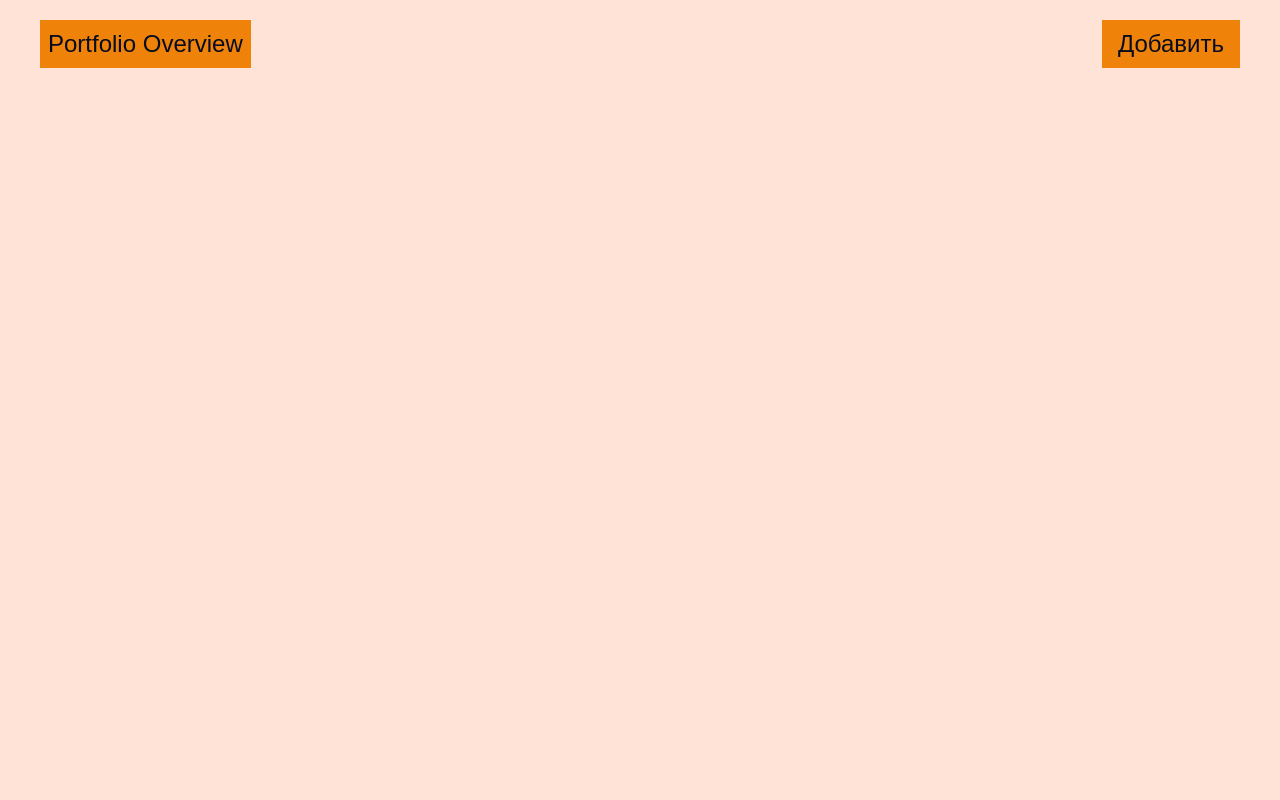
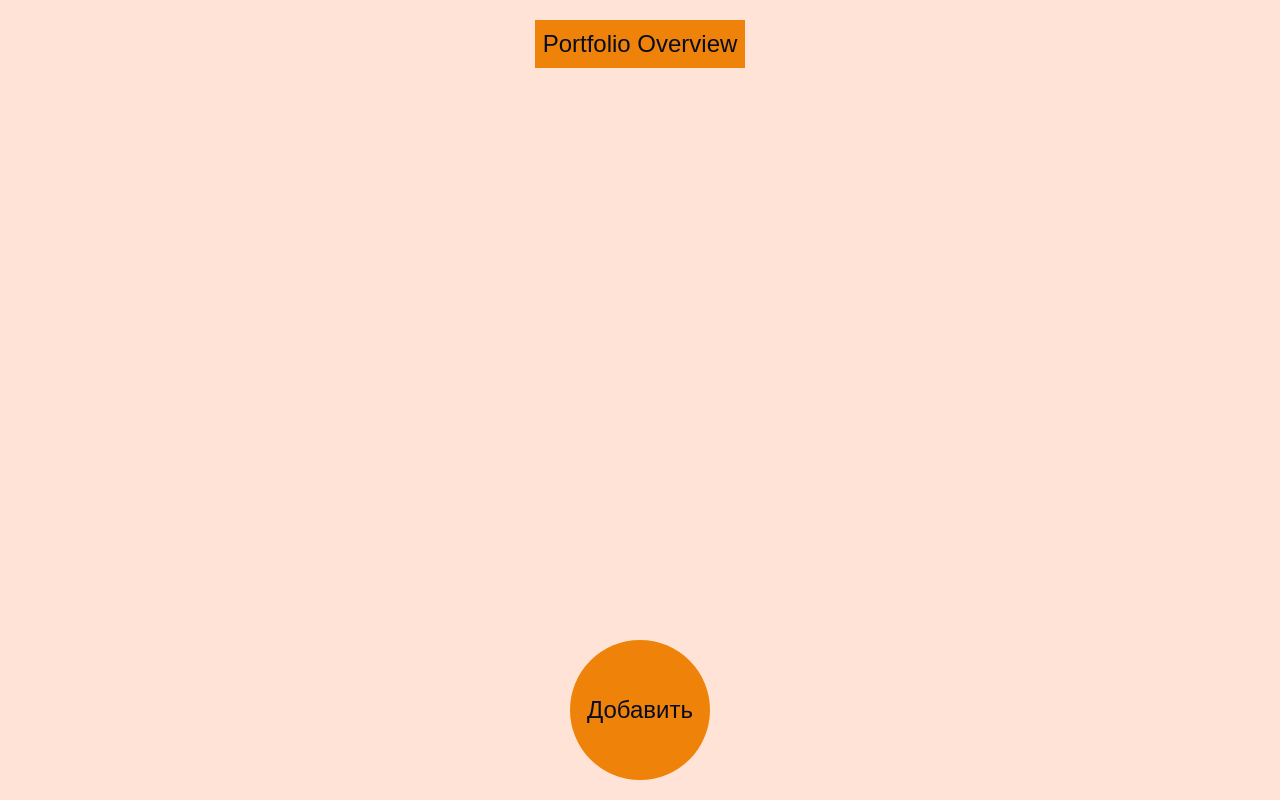
Before and after one commit to Redreev8/portfolio-overview, a React (Vite) app: page / in a window 1280 px wide. Built offline with nearby package versions, Linux system fonts and the light colour scheme; a web font is replaced by a local one.

Commit message:
add header & logo & btn & container

```diff
--- a/src/components/header/header.module.scss
+++ b/src/components/header/header.module.scss
@@ -3,9 +3,23 @@
 .header {
     padding: size.gap(5) 0;
 }
+
 .container {
+    position: relative;
     display: flex;
     gap: size.gap(5);
-    align-items: center;
-    justify-content: space-between;
+    justify-content: center;
 }
+
+.wrap {
+    pointer-events: none;
+
+    position: fixed;
+    bottom: size.gap(5);
+    left: 50%;
+    transform: translateX(-50%);
+}
+
+.btn {
+    pointer-events: all;
+}
--- a/src/components/header/header.tsx
+++ b/src/components/header/header.tsx
@@ -8,7 +8,11 @@ const Header = () => {
         <header className={styles.header}>
             <Container className={styles.container}>
                 <Logo />
-                <Btn>Добавить</Btn>
+            </Container>
+            <Container className={styles.wrap}>
+                <Btn className={styles.btn} isCircle>
+                    Добавить
+                </Btn>
             </Container>
         </header>
     )
--- a/src/style/_colors.scss
+++ b/src/style/_colors.scss
@@ -1,7 +1,8 @@
 $bg: #FFE3D7;
 $text: #070C20;
 $action: #EF8209;
-$active: #ebb271;
+$hover: #F9B15E;
+$active: #FCD3A5;
 $red: #AF0F31;
 $green: #0faf5a;
 $gray: rgba($text, .6);
--- a/src/ui/btn/btn.module.scss
+++ b/src/ui/btn/btn.module.scss
@@ -5,6 +5,7 @@
 .btn {
     @include fonts.family;
     @include fonts.big-text;
+    cursor: pointer;
 
     display: flex;
     align-items: center;
@@ -12,7 +13,7 @@
 
     padding: size.gap(2) size.gap(4);
     border: none;
-    border-radius: 0;
+    border-radius: 20px;
 
     color: colors.$text;
     text-align: center;
@@ -21,12 +22,20 @@
     background-color: colors.$action;
 
     transition:
-        background-color .6s 0s,
-        border-radius .6s 0s;
+        background-color .6s 0s;
+
+    &--circle {
+        aspect-ratio: 1 / 1;
+        min-width: 140px;
+        max-width: 180px;
+        border-radius: 10000px;
+
+        text-align: center;
+    }
 
     &:hover,
     &:focus {
-        border-radius: 180px;
+        background-color: colors.$hover;
     }
 
     &:active {
--- a/src/ui/btn/btn.tsx
+++ b/src/ui/btn/btn.tsx
@@ -8,10 +8,20 @@ type HTMLProps = AnchorHTMLAttributes<HTMLAnchorElement> &
 
 export interface BtnProps
     extends Ref<HTMLButtonElement | HTMLAnchorElement>,
-        HTMLProps {}
+        HTMLProps {
+    isCircle?: boolean
+}
 
-const Btn: FC<BtnProps> = ({ className, children, href, ...props }) => {
-    const cl = classNames(className, styles.btn)
+const Btn: FC<BtnProps> = ({
+    className,
+    children,
+    href,
+    isCircle = false,
+    ...props
+}) => {
+    const cl = classNames(className, styles.btn, {
+        [styles['btn--circle']]: isCircle,
+    })
 
     if (href) {
         return (
```
